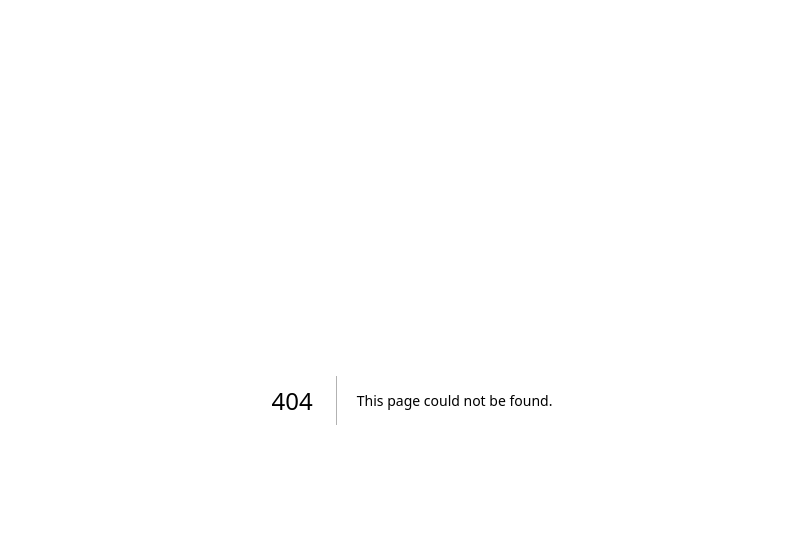
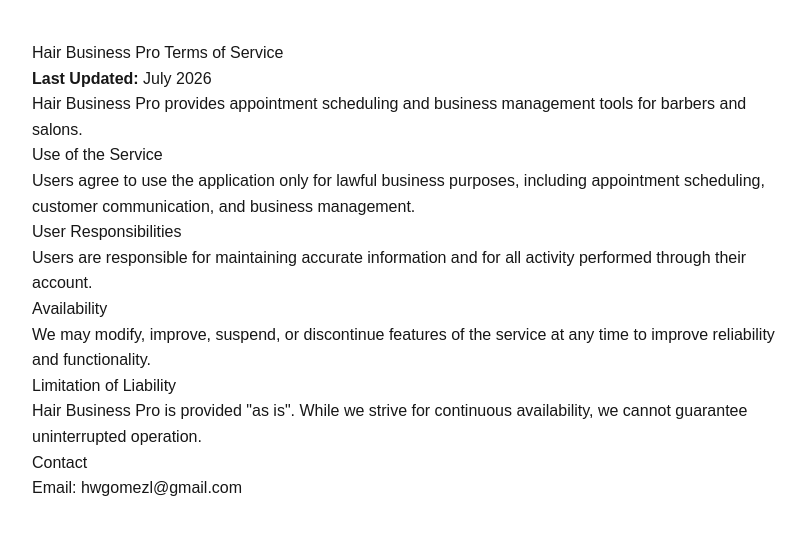
Before and after one commit to hwgomez/varka-landing, a Next.js app: page /terms in a window 1280 px wide. Before the commit this address had no page. Shown: the top 534 px of the page, without its empty margins (228-1033 px from the left). Built offline with nearby package versions, Linux system fonts and the light colour scheme.

Commit message:
Add HBP terms page

```diff
--- /dev/null
+++ b/app/terms/page.js
@@ -0,0 +1,55 @@
+export default function TermsPage() {
+  return (
+    <main
+      style={{
+        maxWidth: "800px",
+        margin: "0 auto",
+        padding: "40px 20px",
+        fontFamily: "Arial, sans-serif",
+        lineHeight: "1.6",
+      }}
+    >
+      <h1>Hair Business Pro Terms of Service</h1>
+
+      <p><strong>Last Updated:</strong> July 2026</p>
+
+      <p>
+        Hair Business Pro provides appointment scheduling and business management
+        tools for barbers and salons.
+      </p>
+
+      <h2>Use of the Service</h2>
+
+      <p>
+        Users agree to use the application only for lawful business purposes,
+        including appointment scheduling, customer communication, and business
+        management.
+      </p>
+
+      <h2>User Responsibilities</h2>
+
+      <p>
+        Users are responsible for maintaining accurate information and for all
+        activity performed through their account.
+      </p>
+
+      <h2>Availability</h2>
+
+      <p>
+        We may modify, improve, suspend, or discontinue features of the service
+        at any time to improve reliability and functionality.
+      </p>
+
+      <h2>Limitation of Liability</h2>
+
+      <p>
+        Hair Business Pro is provided "as is". While we strive for continuous
+        availability, we cannot guarantee uninterrupted operation.
+      </p>
+
+      <h2>Contact</h2>
+
+      <p>Email: hwgomezl@gmail.com</p>
+    </main>
+  );
+}
```
